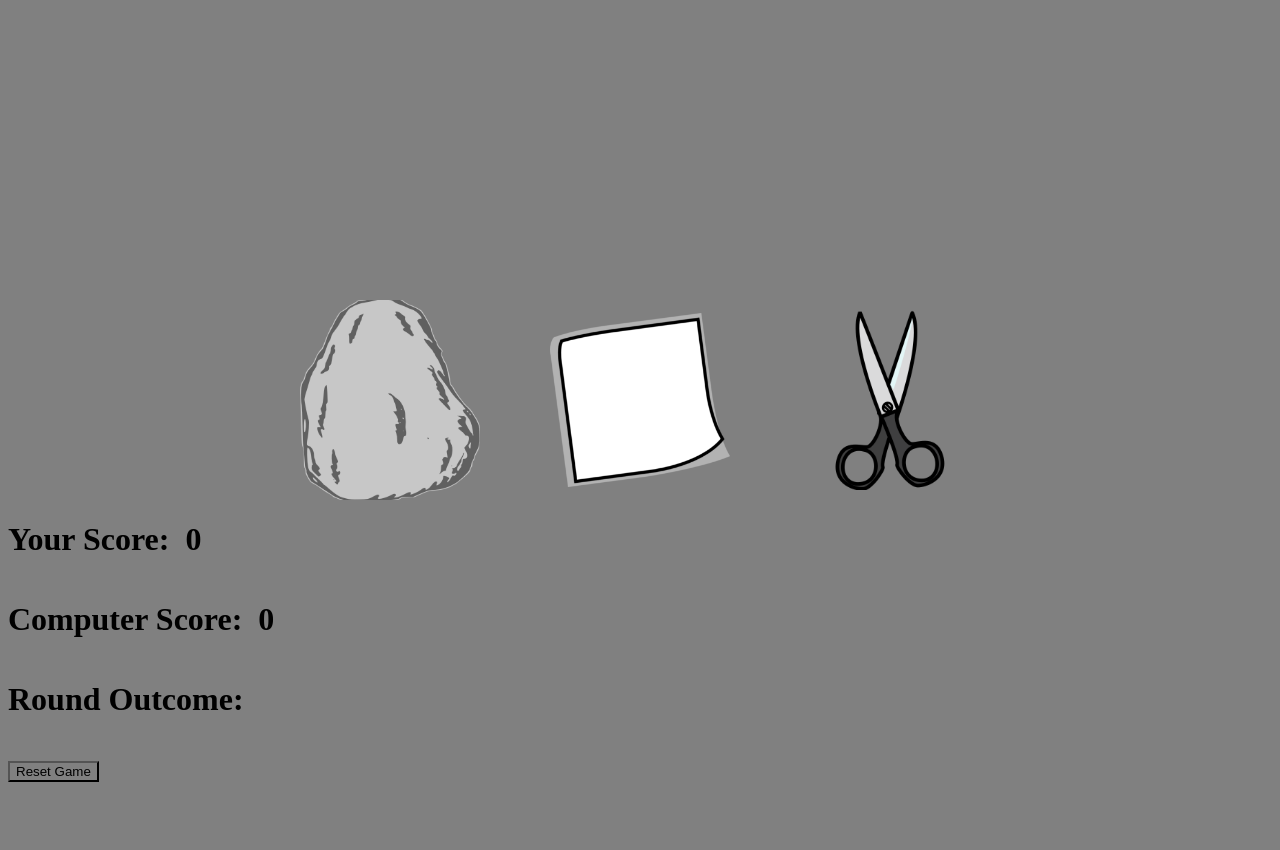
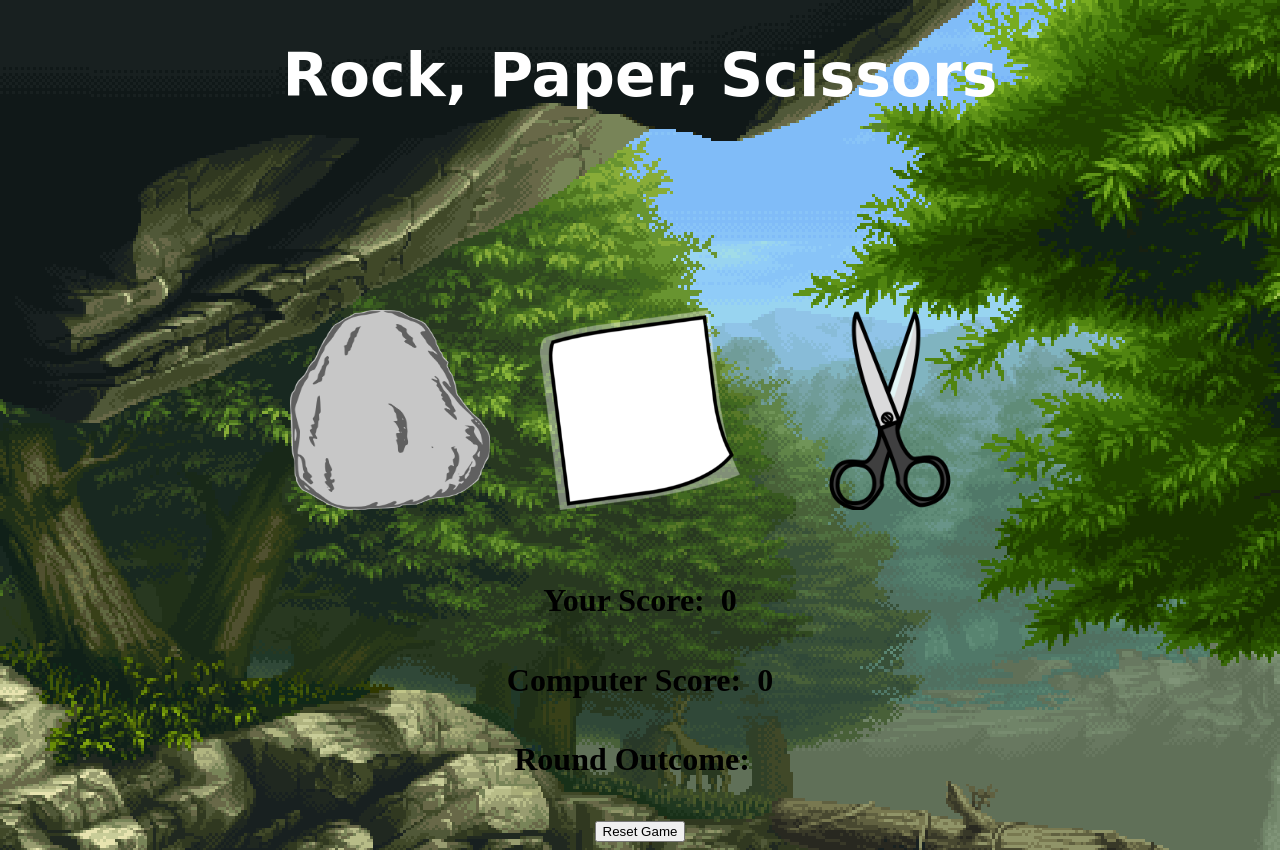
Before and after one commit to colincherney/rock-paper-scissors, a plain HTML site: page index.html in a window 1280 px wide. Before the commit the page ends 800 px from the top, so only its background shows below. Drawn offline with Linux system fonts and the light colour scheme; a web font is replaced by a local one.

Commit message:
Added more design

```diff
--- a/index.html
+++ b/index.html
@@ -5,12 +5,23 @@
     <meta name="viewport" content="width=device-width, initial-scale=1.0" />
     <title>Rock Paper Scissors</title>
     <link rel="stylesheet" href="style.css" />
+    <link rel="preconnect" href="https://fonts.googleapis.com" />
+    <link rel="preconnect" href="https://fonts.gstatic.com" crossorigin />
+    <link
+      href="https://fonts.googleapis.com/css2?family=Chela+One&display=swap"
+      rel="stylesheet"
+    />
   </head>
   <body>
+    <h1 class="header">Rock, Paper, Scissors</h1>
     <div class="buttons">
-      <button onclick="playGame('rock')" class="button"></button>
-      <button onclick="playGame('paper')" class="button"></button>
-      <button onclick="playGame('scissors')" class="button"></button>
+      <img onclick="playGame('rock')" class="button" src="images/rock.png" />
+      <img onclick="playGame('paper')" class="button" src="images/paper.png" />
+      <img
+        onclick="playGame('scissors')"
+        class="button"
+        src="images/scissors.png"
+      />
     </div>
 
     <div class="playerScore">
--- a/style.css
+++ b/style.css
@@ -1,10 +1,10 @@
-* {
-  background-color: grey;
+body {
+  background: url(images/backgorund.gif);
 }
 
 .buttons {
   display: flex;
-  margin-top: 300px;
+  margin-top: 200px;
   justify-content: center;
   gap: 50px;
 }
@@ -12,31 +12,7 @@
 .button {
   height: 200px;
   width: 200px;
-  border: none;
   cursor: pointer;
-}
-
-.buttons :first-child {
-  background-image: url(images/rock.png);
-  background-position: center;
-  background-size: 90%;
-  background-repeat: no-repeat;
-  transition: transform 0.2s;
-}
-
-.buttons :nth-child(2) {
-  background-image: url(images/paper.png);
-  background-position: center;
-  background-size: 90%;
-  background-repeat: no-repeat;
-  transition: transform 0.2s;
-}
-
-.buttons :nth-child(3) {
-  background-image: url(images/scissors.png);
-  background-position: center;
-  background-size: 90%;
-  background-repeat: no-repeat;
   transition: transform 0.2s;
 }
 
@@ -47,15 +23,32 @@
 .playerScore {
   display: flex;
   gap: 1rem;
+  justify-content: center;
+  margin-top: 50px;
 }
 
 .computerScore {
   display: flex;
   gap: 1rem;
+  justify-content: center;
 }
 
 .roundOutcome {
   display: flex;
   gap: 1rem;
   align-items: center;
+  justify-content: center;
 }
+
+.reset {
+  display: flex;
+  justify-content: center;
+}
+
+.header {
+  display: flex;
+  justify-content: center;
+  font-family: "Chela One", cursive;
+  font-size: 60px;
+  color: white;
+}
```
Also changed, not shown: images/backgorund.gif (added).
